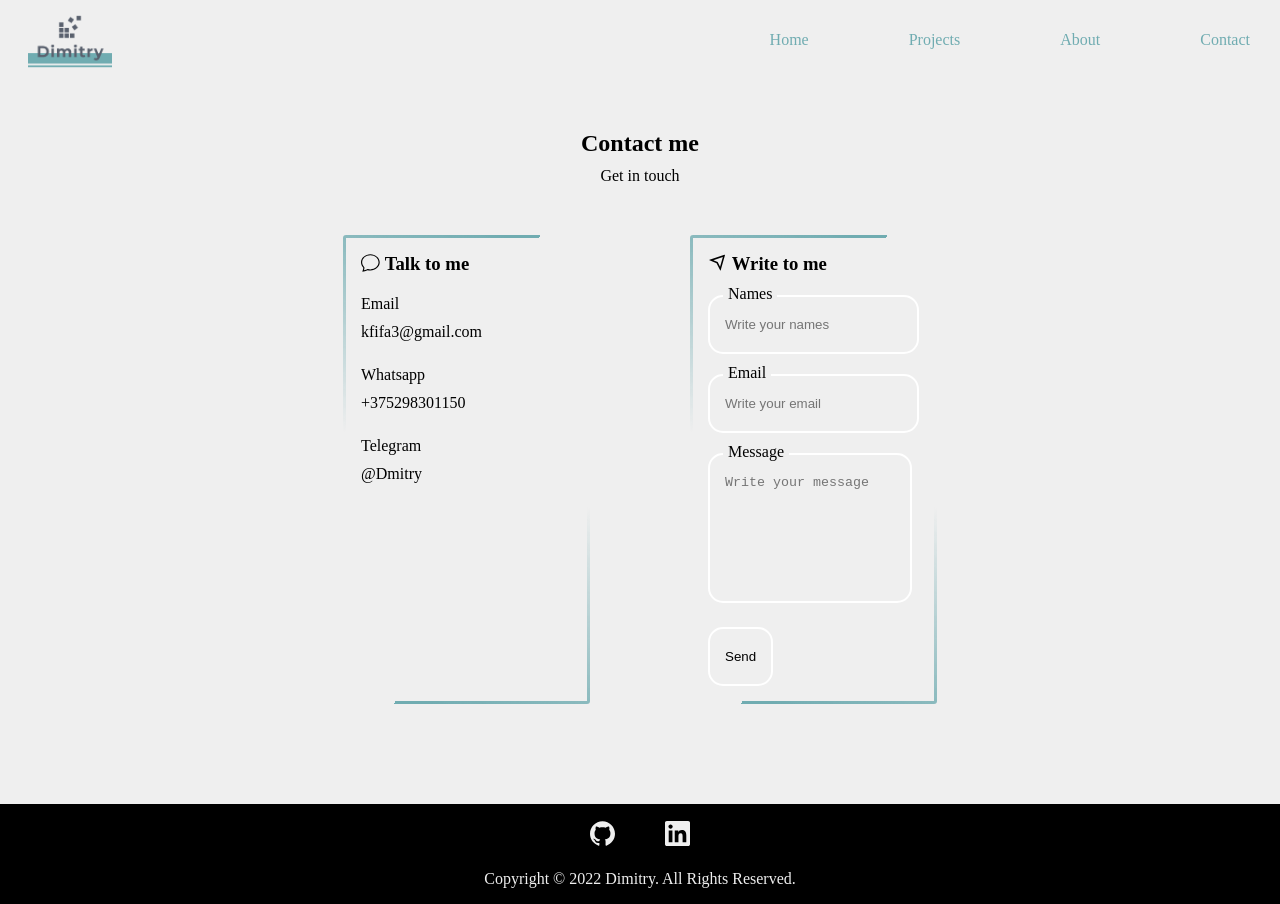
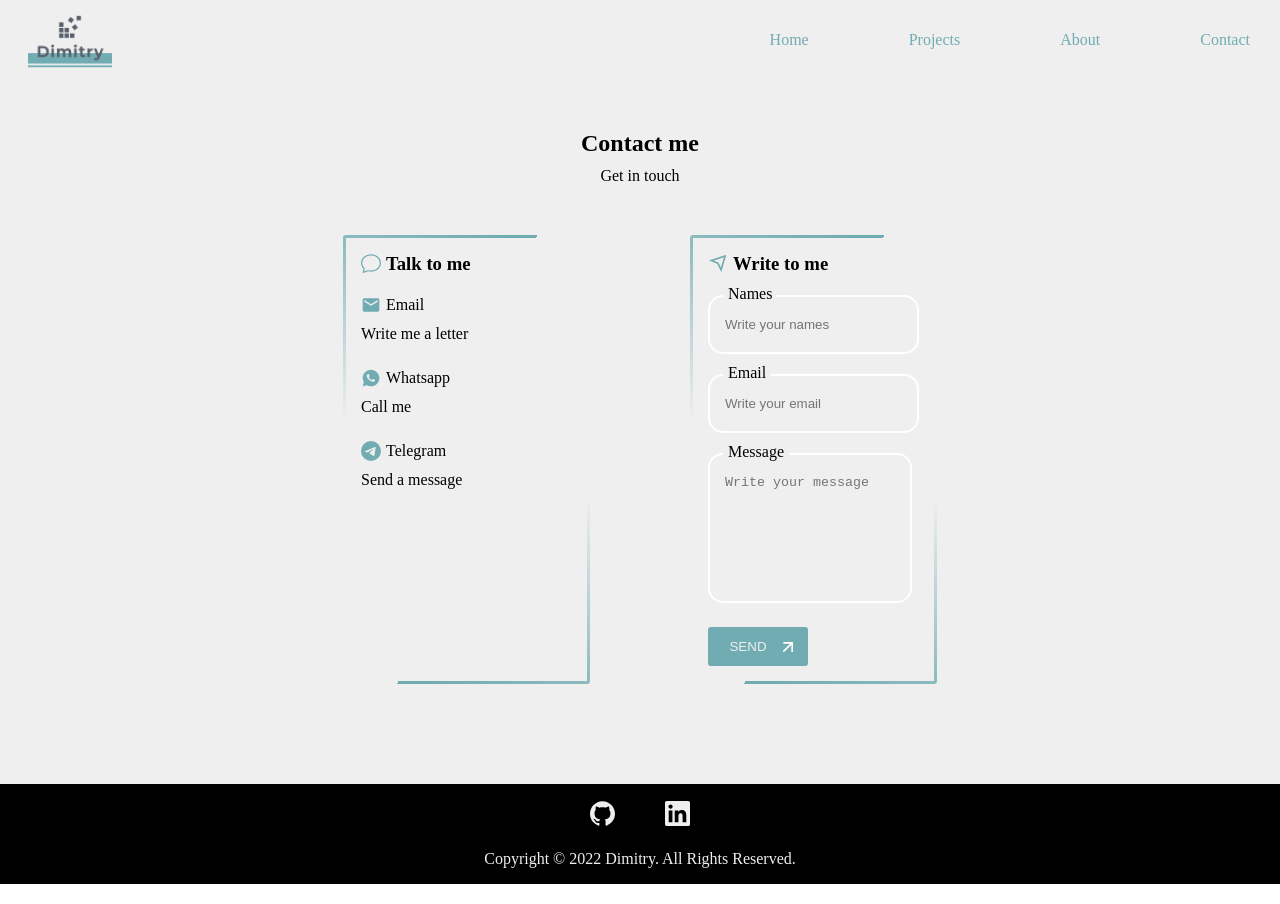
Before and after one commit to Dimitry-prog/portfolio, a React (Create React App) app: page /portfolio/contact in a window 1280 px wide. Built offline with nearby package versions, Linux system fonts and the light colour scheme; the HTML template or start-up script is replaced by a standard one.

Commit message:
fix: styles Contact

```diff
--- a/src/Pages/PageContact/PageContact.jsx
+++ b/src/Pages/PageContact/PageContact.jsx
@@ -1,9 +1,10 @@
 import React, {useRef, useState} from "react";
 import styles from "./PageContact.module.scss";
-import {BsChat} from "react-icons/bs";
-import {RiSendPlaneLine} from "react-icons/ri";
+import {BsChat, BsTelegram} from "react-icons/bs";
+import {RiSendPlaneLine, RiWhatsappFill} from "react-icons/ri";
 import {FiArrowUpRight} from "react-icons/fi";
 import {VscLoading} from 'react-icons/vsc';
+import {MdEmail} from 'react-icons/md';
 import emailjs from '@emailjs/browser';
 
 const PageContact = () => {
@@ -37,12 +38,27 @@ const PageContact = () => {
                   <BsChat/>
                   Talk to me
                 </h3>
-                <span>Email</span>
-                <p>kfifa3@gmail.com</p>
-                <span>Whatsapp</span>
-                <p>+375298301150</p>
-                <span>Telegram</span>
-                <p>@Dmitry</p>
+                <a href='mailto:kfifa3@gmail.com' target='_blank'>
+                <span>
+                  <MdEmail/>
+                  Email
+                </span>
+                </a>
+                <p>Write me a letter</p>
+                <a href='https://api.whatsapp.com/send?phone=375298301150' target='_blank'>
+                <span>
+                  <RiWhatsappFill/>
+                  Whatsapp
+                </span>
+                </a>
+                <p>Call me</p>
+                <a href='https://t.me/Dmitry_Myt' target='_blank'>
+                <span>
+                  <BsTelegram/>
+                  Telegram
+                </span>
+                </a>
+                <p>Send a message</p>
               </div>
             </div>
             <div className={styles.contact__write}>
@@ -58,21 +74,20 @@ const PageContact = () => {
                 >
                   <div>
                     <label>Names</label>
-                    <input type="text" name='user_name' placeholder="Write your names"/>
+                    <input type="text" name="user_name" placeholder="Write your names"/>
                   </div>
                   <div>
                     <label>Email</label>
-                    <input type="email" name='user_email' placeholder="Write your email"/>
+                    <input type="email" name="user_email" placeholder="Write your email"/>
                   </div>
                   <div>
                     <label>Message</label>
-                    <textarea name='user_message' placeholder="Write your message"></textarea>
+                    <textarea name="user_message" placeholder="Write your message"></textarea>
                   </div>
-                  {/*<button type='submit' value='Send'>*/}
-                  {/*  Submit*/}
-                  {/*  {sending ? <VscLoading/> : <FiArrowUpRight/>}*/}
-                  {/*</button>*/}
-                  <input type="submit" value="Send" />
+                  <div className={styles.contact__submit}>
+                    <input type="submit" value="Send"/>
+                    {sending ? <VscLoading className={styles.contact__submit_loading}/> : <FiArrowUpRight/>}
+                  </div>
                 </form>
               </div>
             </div>
--- a/src/Pages/PageContact/PageContact.module.scss
+++ b/src/Pages/PageContact/PageContact.module.scss
@@ -25,7 +25,7 @@
     position: relative;
     border-radius: $borderRadius-small;
     overflow: hidden;
-    &::before {
+    &::before, &::after {
       content: '';
       position: absolute;
       top: -50%;
@@ -34,18 +34,10 @@
       height: 100%;
       background: linear-gradient(0deg, transparent, $colorPrimary-3, $colorPrimary-3);
       transform-origin: bottom right;
-      animation: anim 10s linear infinite;
+      animation: circle 10s linear infinite;
     }
     &::after {
-      content: '';
-      position: absolute;
-      top: -50%;
-      left: -50%;
-      width: 100%;
-      height: 100%;
-      background: linear-gradient(0deg, transparent, $colorPrimary-3, $colorPrimary-3);
-      transform-origin: bottom right;
-      animation: anim 10s linear infinite -5s;
+      animation-delay: -5s;
     }
   }
   &__talkWrap {
@@ -59,14 +51,19 @@
       display: flex;
       gap: 5px;
     }
-
     span {
-      display: block;
+      display: flex;
+      align-items: center;
+      gap: 5px;
       margin-bottom: 10px;
     }
-
     p {
       margin-bottom: 25px;
+    }
+    svg {
+      color: $colorPrimary-3;
+      width: 20px;
+      height: 20px;
     }
   }
   &__write {
@@ -74,7 +71,7 @@
     position: relative;
     border-radius: $borderRadius-small;
     overflow: hidden;
-    &::before {
+    &::before, &::after {
       content: '';
       position: absolute;
       top: -50%;
@@ -83,18 +80,10 @@
       height: 100%;
       background: linear-gradient(0deg, transparent, $colorPrimary-3, $colorPrimary-3);
       transform-origin: bottom right;
-      animation: anim 10s linear infinite;
+      animation: circle 10s linear infinite;
     }
     &::after {
-      content: '';
-      position: absolute;
-      top: -50%;
-      left: -50%;
-      width: 100%;
-      height: 100%;
-      background: linear-gradient(0deg, transparent, $colorPrimary-3, $colorPrimary-3);
-      transform-origin: bottom right;
-      animation: anim 10s linear infinite -5s;
+      animation-delay: -5s;
     }
   }
   &__form{
@@ -104,6 +93,9 @@
     div {
       margin-bottom: 20px;
       position: relative;
+      &:last-of-type{
+        margin-bottom: 0;
+      }
     }
     label{
       position: absolute;
@@ -132,29 +124,42 @@
         border-color: $colorBlack;
       }
     }
-    button {
-      padding: 10px;
+  }
+  &__submit{
+    &:hover svg {
+      color: $colorBlack;
+    }
+    &:hover input {
+      color: $colorBlack;
+    }
+    input {
       border-radius: $borderRadius-small;
       background-color: $colorPrimary-3;
-      width: 100px;
       text-transform: uppercase;
       color: $colorSecondary-1;
-      display: flex;
-      justify-content: center;
-      align-items: center;
-      gap: 5px;
       transition: $transition5;
-      &:hover{
-        background-color: $colorPrimary-2;
-        color: $colorBlack;
+      border-color: transparent;
+      padding: 10px 20px 10px 0;
+      width: 100px;
+      cursor: pointer;
+      &:focus {
+        border-color: $colorPrimary-3;
       }
     }
+    svg {
+      position: absolute;
+      top: 25%;
+      right: 10px;
+      color: $colorWhite;
+      transition: $transition5;
+    }
+  }
+  &__submit_loading{
+    animation: circle 1s infinite ease;
   }
 }
 
-
-
-@keyframes anim {
+@keyframes circle {
   0% {
     transform: rotate(0deg);
   }
--- a/src/components/Header/Header.jsx
+++ b/src/components/Header/Header.jsx
@@ -9,7 +9,7 @@ const Header = () => {
         <div className={styles.header__body}>
           <div className={styles.header__name}>
             <h1>I'm Dimitry</h1>
-            <p>Front-end developer</p>
+            <p>Frontend Developer</p>
             <Link to='/contact' className={styles.header__link}>Hire me</Link>
             <MySocialLinks/>
           </div>
```
